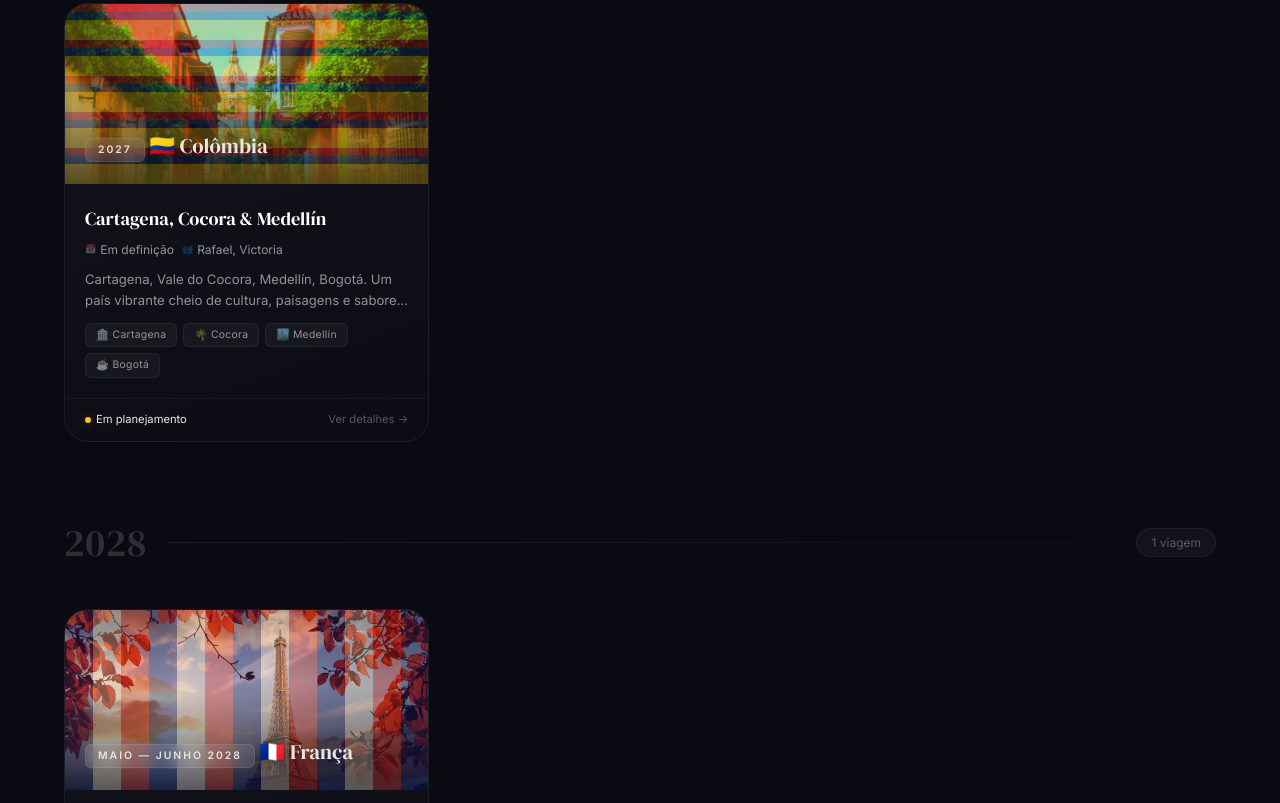
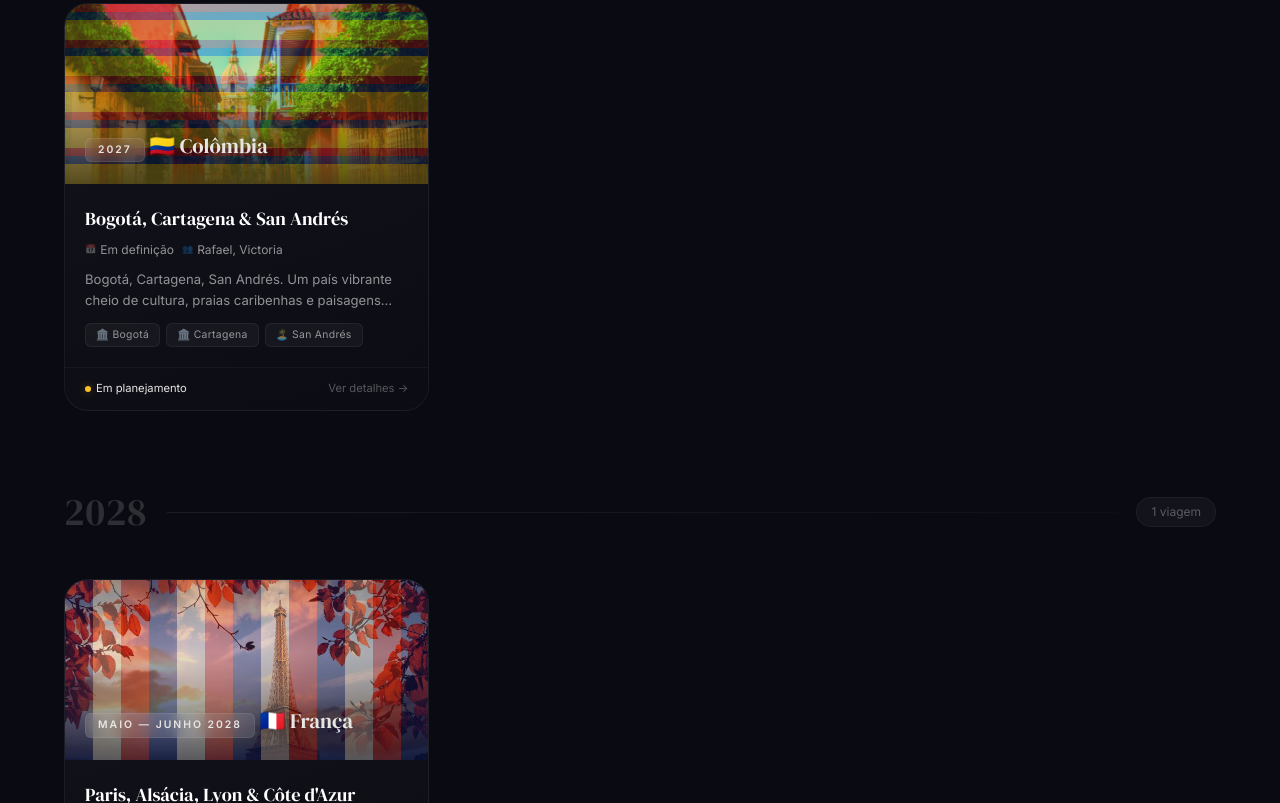
Before and after one commit to rafffahell-sys/PROGRAMAS-IA, a plain HTML site: page viagens/index.html in a window 1280 px wide. Shown: the part 1984-2787 px from the top of the page. Drawn offline with Linux system fonts and the light colour scheme.

Commit message:
Corrige card Colombia no dashboard: Bogota, Cartagena e San Andres

```diff
--- a/viagens/index.html
+++ b/viagens/index.html
@@ -763,19 +763,18 @@
           </div>
         </div>
         <div class="card-body">
-          <div class="trip-name">Cartagena, Cocora & Medellín</div>
+          <div class="trip-name">Bogotá, Cartagena & San Andrés</div>
           <div class="trip-meta">
             <span><span class="meta-icon">📅</span> Em definição</span>
             <span><span class="meta-icon">👥</span> Rafael, Victoria</span>
           </div>
           <div class="trip-desc">
-            Cartagena, Vale do Cocora, Medellín, Bogotá. Um país vibrante cheio de cultura, paisagens e sabores para descobrir.
+            Bogotá, Cartagena, San Andrés. Um país vibrante cheio de cultura, praias caribenhas e paisagens para descobrir.
           </div>
           <div class="trip-tags">
+            <span class="tag">🏛️ Bogotá</span>
             <span class="tag">🏛️ Cartagena</span>
-            <span class="tag">🌴 Cocora</span>
-            <span class="tag">🏙️ Medellín</span>
-            <span class="tag">☕ Bogotá</span>
+            <span class="tag">🏝️ San Andrés</span>
           </div>
         </div>
         <div class="card-footer">
```
